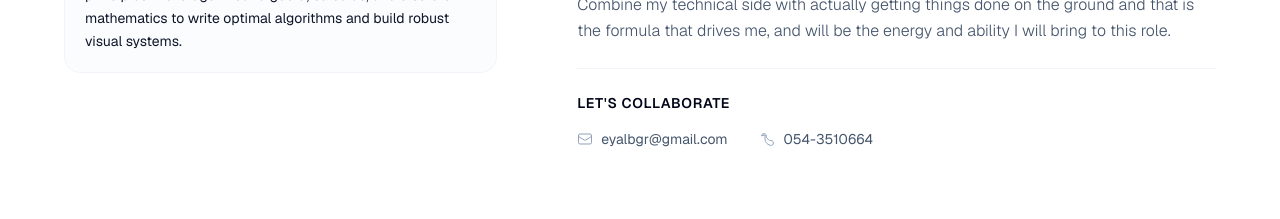
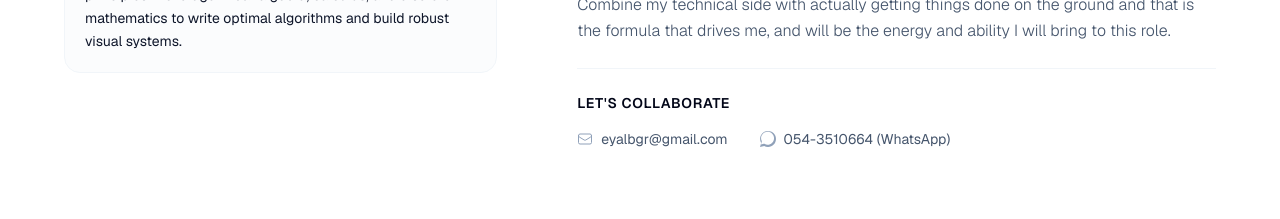
Before and after one commit to y9thqx6vzk-a11y/porti-, a Next.js app: page / in a window 1280 px wide. Shown: the part 2140-2359 px from the top of the page. Built offline with nearby package versions, Linux system fonts and the light colour scheme.

Commit message:
feat: replace telephone link with direct WhatsApp chat link (wa.me) in About.tsx

```diff
--- a/src/components/About.tsx
+++ b/src/components/About.tsx
@@ -80,24 +80,19 @@ export default function About() {
                   eyalbgr@gmail.com
                 </a>
                 <a
-                  href="tel:0543510664"
-                  className="inline-flex items-center hover:text-accent dark:hover:text-accent-dark transition-colors duration-200"
+                  href="https://wa.me/972543510664"
+                  target="_blank"
+                  rel="noopener noreferrer"
+                  className="inline-flex items-center hover:text-emerald-500 dark:hover:text-emerald-450 transition-colors duration-200"
                 >
                   <svg
-                    xmlns="http://www.w3.org/2000/svg"
-                    fill="none"
                     viewBox="0 0 24 24"
-                    strokeWidth={1.5}
-                    stroke="currentColor"
+                    fill="currentColor"
                     className="w-4 h-4 mr-2 text-slate-400 dark:text-slate-500"
                   >
-                    <path
-                      strokeLinecap="round"
-                      strokeLinejoin="round"
-                      d="M2.25 6.622c0-1.096.845-1.996 1.936-2.062a3.483 3.483 0 0 1 5.372 3.161l-.037.288a3.75 3.75 0 0 0 1.25 3.16l2.128 1.916a3.75 3.75 0 0 0 3.16 1.25l.288-.037a3.483 3.483 0 0 1 3.161 5.372c-.066 1.091-.966 1.936-2.062 1.936-5.483 0-9.878-4.395-9.878-9.878V6.622Z"
-                    />
+                    <path d="M.057 24l1.687-6.163c-1.041-1.804-1.588-3.849-1.587-5.946C.06 5.348 5.397.01 12.008.01c3.202.001 6.212 1.246 8.477 3.514 2.266 2.268 3.507 5.28 3.505 8.484-.004 6.657-5.34 11.997-11.953 11.997-2.005-.001-3.973-.502-5.724-1.455L0 24zm6.59-4.846c1.6.95 3.188 1.449 4.625 1.451 5.403.002 9.803-4.394 9.806-9.799.002-2.593-1.002-5.031-2.828-6.858-1.826-1.826-4.265-2.83-6.861-2.832-5.409 0-9.81 4.402-9.813 9.808 0 1.52.418 3.008 1.21 4.307L1.58 20.16l4.067-1.006z" />
                   </svg>
-                  054-3510664
+                  054-3510664 (WhatsApp)
                 </a>
               </div>
             </div>
```
